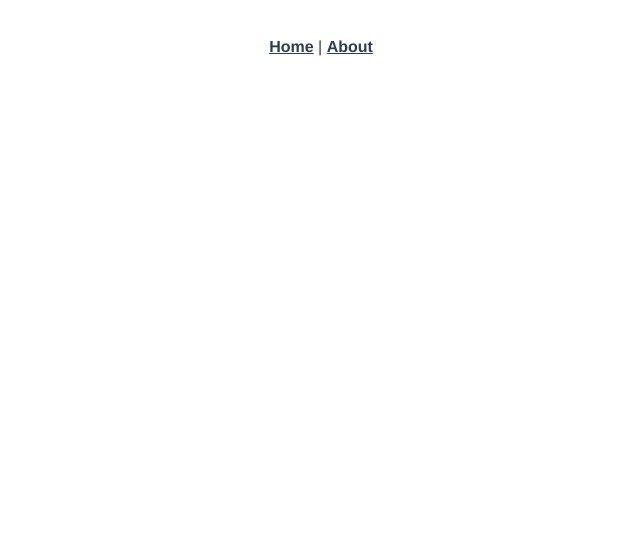
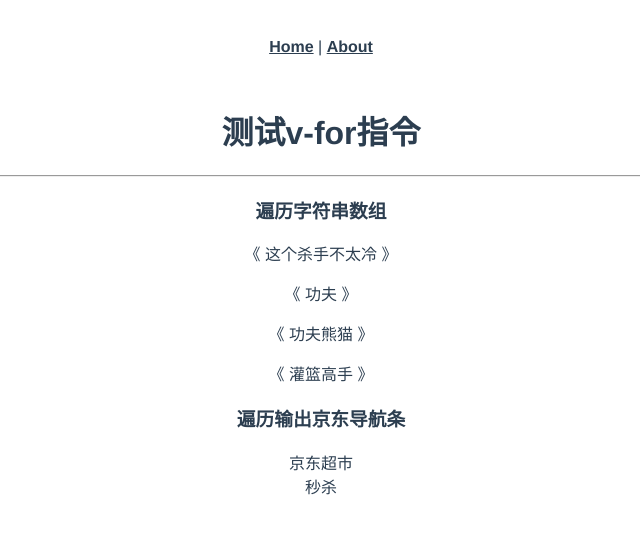
Before and after one commit to MrChen8496/code2302, a Vue app in the folder day02/demo/vue-project/: page /for in a window 1280 px wide. Shown: the top 534 px of the page, without its empty margins (319-959 px from the left). Built offline with nearby package versions, Linux system fonts and the light colour scheme.

Commit message:
2023年5月29日16:55:51 - v-for案例

```diff
--- a/day02/demo/vue-project/src/router/index.js
+++ b/day02/demo/vue-project/src/router/index.js
@@ -25,6 +25,11 @@ const routes = [
     name: 'movie-detail',
     component: () => import('../views/MovieDetail.vue'),
   },
+  {
+    path: '/for',
+    name: 'for',
+    component: () => import('../views/For.vue'),
+  }
 ]
 
 const router = new VueRouter({
--- /dev/null
+++ b/day02/demo/vue-project/src/views/For.vue
@@ -0,0 +1,30 @@
+<template>
+  <div>
+    <h1>测试v-for指令</h1>
+
+    <hr>
+    <h3>遍历字符串数组</h3>
+    <p v-for="item in names" :key="item">《 {{item}} 》</p>
+
+    <h3>遍历输出京东导航条</h3>
+    <div class="tabs">
+      <div>京东超市</div>
+      <div>秒杀</div>
+    </div>
+  </div>
+</template>
+
+<script>
+  export default {
+    data() {
+      return {
+        tabs: ['京东超市', '秒杀', '京东家电', '京东生鲜', '拍卖', '便宜包邮'],
+        names: ['这个杀手不太冷', '功夫', '功夫熊猫', '灌篮高手']
+      }
+    },
+  }
+</script>
+
+<style lang="scss" scoped>
+
+</style>
--- a/day02/demo/vue-project/src/views/MovieDetail.vue
+++ b/day02/demo/vue-project/src/views/MovieDetail.vue
@@ -4,7 +4,7 @@
     <h3>电影名称：{{movie.name}}</h3>
     <h3>电影主演：{{movie.actors}}</h3>
     <h3>上映时间：{{movie.showingon}}</h3>
-    <p>简介（用双花括号方式）：{{movie.desc}}</p>
+    <p>简介（<i v-pre>用{{}}方式</i>）：{{movie.desc}}</p>
     <p>
       简介（用v-text指令）：
       <span v-text="movie.desc"></span>
```
Also changed, not shown: 1 other file (tests, documents, lock files or other folders).
